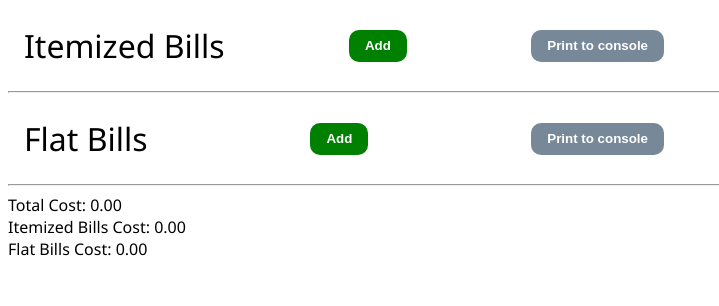
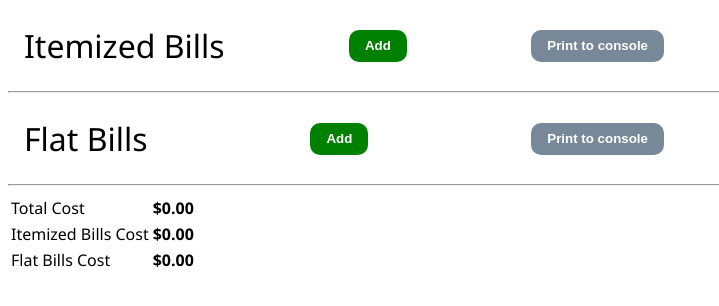
Before and after one commit to theaswanson/billsplit, an Angular app in the folder billsplit/: page / in a window 1280 px wide. Shown: the top 306 px of the page, without its empty margins (0-719 px from the left). Built offline with nearby package versions, Linux system fonts and the light colour scheme.

Commit message:
Display total costs in table

```diff
--- a/billsplit/src/app/app.component.html
+++ b/billsplit/src/app/app.component.html
@@ -3,6 +3,17 @@
 <app-flat-bills></app-flat-bills>
 <hr>
 
-<div>Total Cost: {{getTotalSum() | number:'1.2-2'}}</div>
-<div>Itemized Bills Cost: {{getSumOfItemizedBills() | number:'1.2-2'}}</div>
-<div>Flat Bills Cost: {{getSumOfFlatBills() | number:'1.2-2'}}</div>
+<table>
+    <tr>
+        <td>Total Cost</td>
+        <td><b>${{getTotalSum() | number:'1.2-2'}}</b></td>
+    </tr>
+    <tr>
+        <td>Itemized Bills Cost</td>
+        <td><b>${{getSumOfItemizedBills() | number:'1.2-2'}}</b></td>
+    </tr>
+    <tr>
+        <td>Flat Bills Cost</td>
+        <td><b>${{getSumOfFlatBills() | number:'1.2-2'}}</b></td>
+    </tr>
+</table>
```
